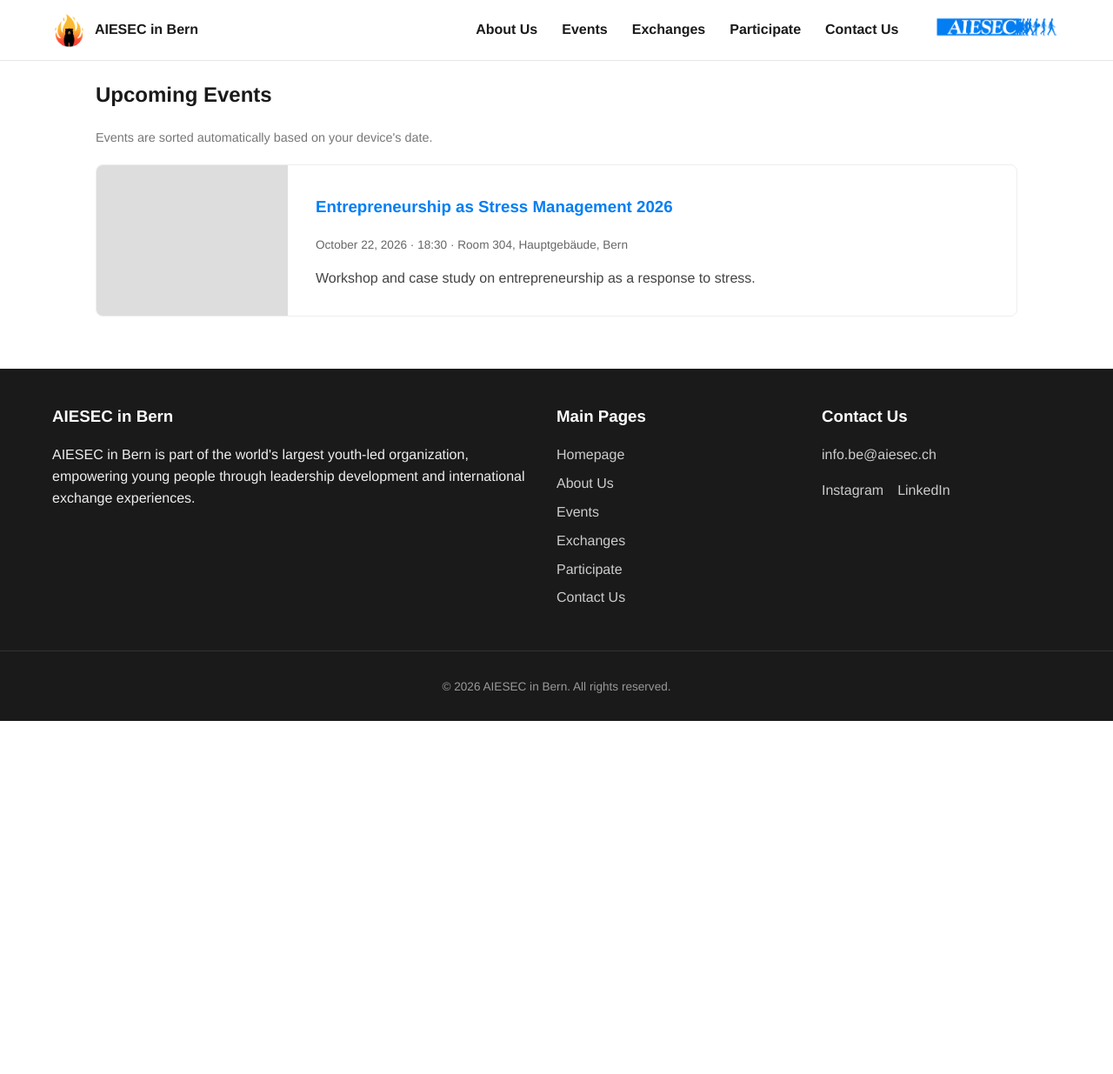
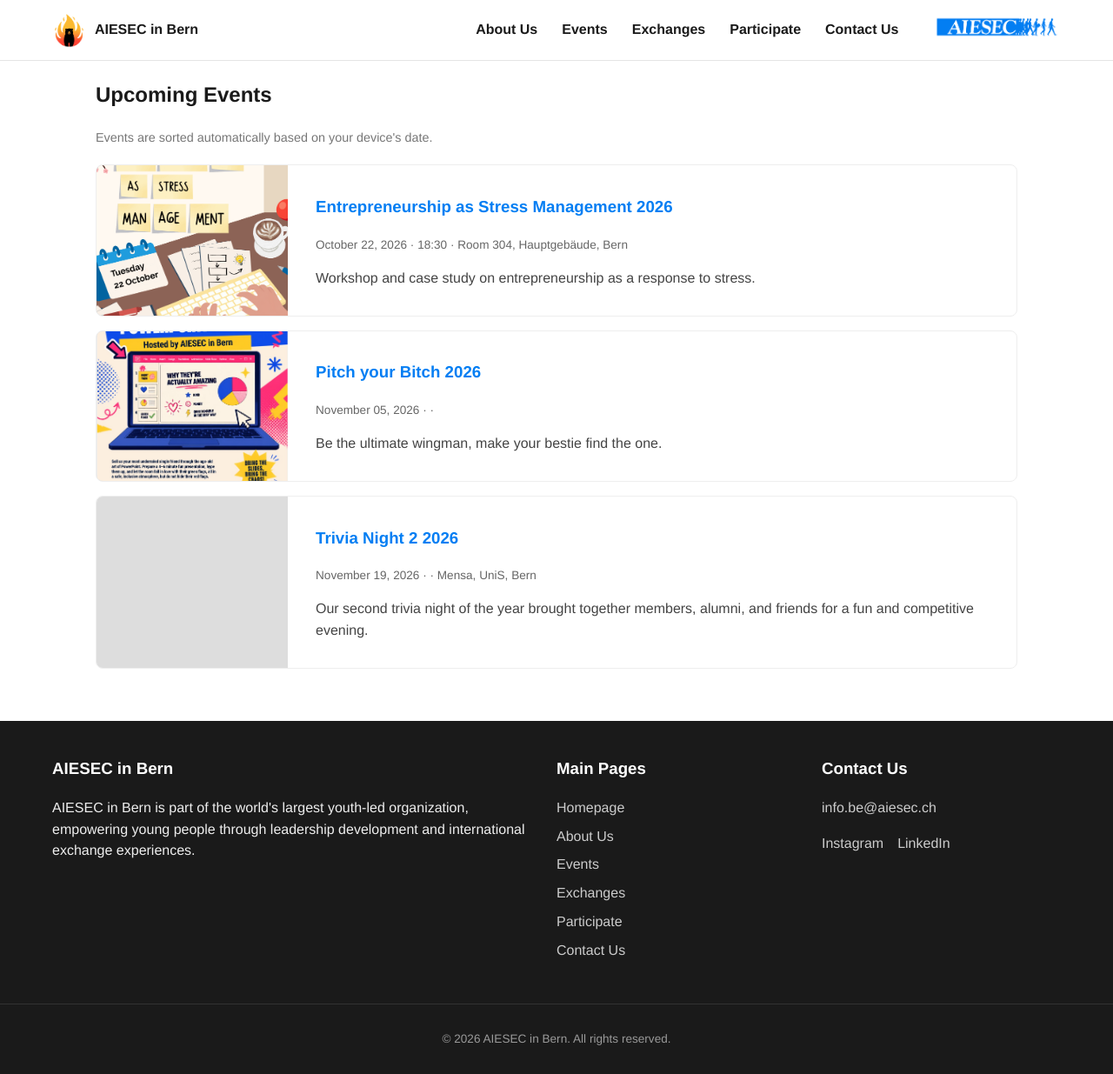
Before and after one commit to MiniGareth/aiesec-bern, a Jekyll site: the page built from events/index.html, in a window 1280 px wide and 1235 px high. Shown: the whole window at 87% size. Built offline with Jekyll 4.4.1, drawn with Linux system fonts in a browser that asks for light colours.

Commit message:
Added new events

```diff
--- /dev/null
+++ b/_events/pitch-your-bitch-2026.md
@@ -0,0 +1,13 @@
+---
+title: "Pitch your Bitch 2026"
+date: 2026-11-05
+time: ""
+location: ""
+image: /assets/images/events/pitch your bitch poster.jpeg
+short_description: "Be the ultimate wingman, make your bestie find the one."
+description: ""
+signup_link: ""
+---
+
+
+<img src="/assets/images/events/pitch your bitch poster.jpeg" alt="Pitch your Bitch Poster" width="500">
--- /dev/null
+++ b/_events/trivia-night-2026-2.md
@@ -0,0 +1,14 @@
+---
+title: "Trivia Night 2 2026"
+date: 2026-11-19
+time: ""
+location: "Mensa, UniS, Bern"
+image:
+short_description: "Our second trivia night of the year brought together members, alumni, and friends for a fun and competitive evening."
+description: "Our second trivia night of the year brought together members, alumni, and friends for a fun and competitive evening. Six rounds of questions tested general knowledge, and the winning team took home a prize."
+signup_link: ""
+---
+
+Coming soon
+
+<img src="" alt="Trivia Night Poster" width="500">
```
Also changed, not shown: _events/christmas-market-2026.md (added, +14 -0 lines), _events/entrepreneurship-as-stress-management.md (+0 -1 lines), _events/laugh-with-impact-2026.md (added, +14 -0 lines), assets/images/events/entrepreneurship as stress management 2026.png (renamed from assets/images/events/entrepreneurship as stress management.png), assets/images/events/pitch your bitch poster.jpeg (added), 1 other file.
